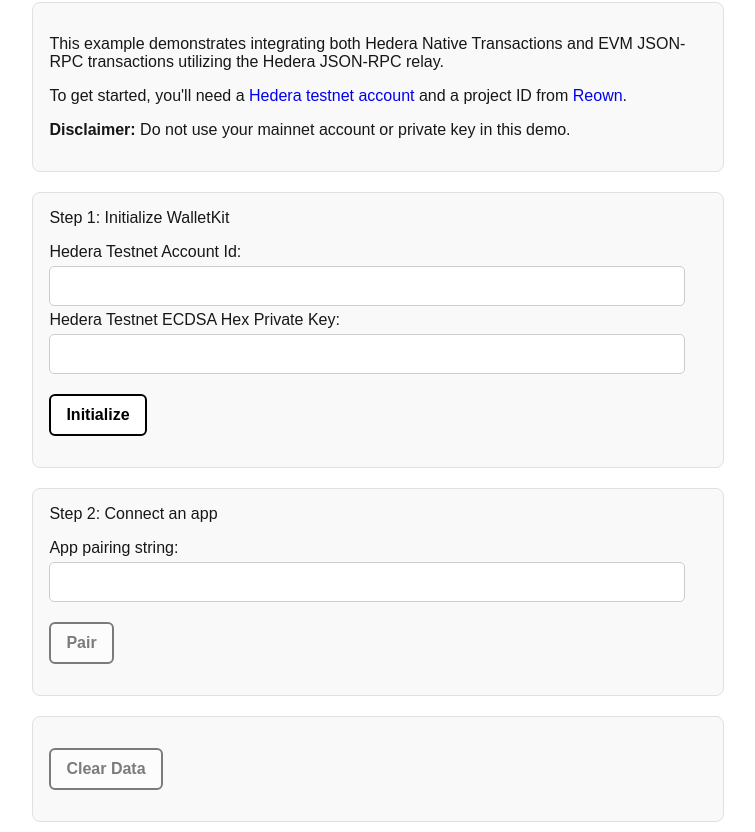
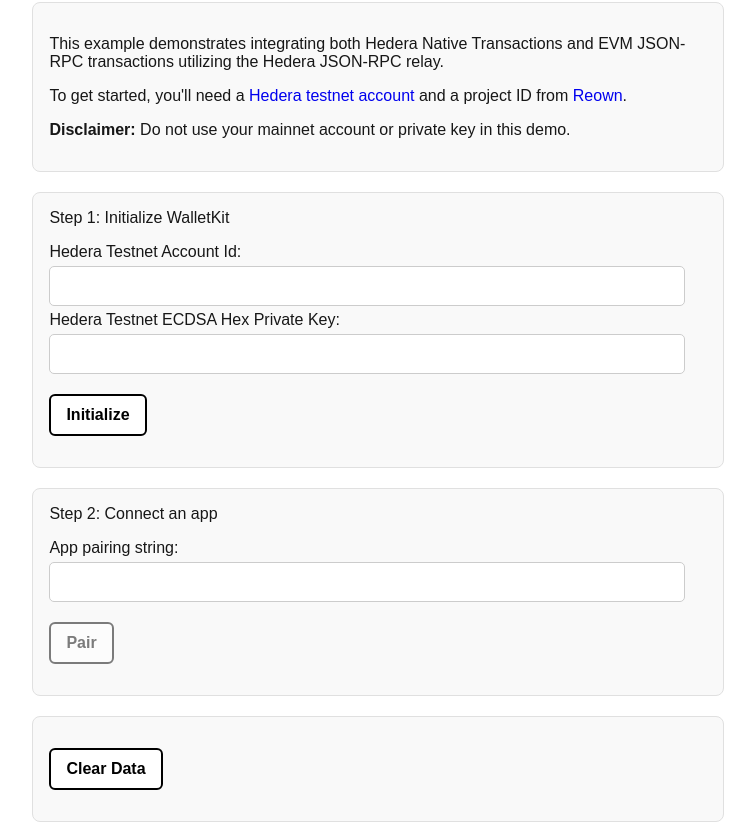
Before and after one commit to hgraph-io/hedera-wallet, a React (Vite) app: page / in a window 1280 px wide. Shown: the part 195-1027 px from the top of the page, without its empty margins (262-1017 px from the left). Built offline with nearby package versions, Linux system fonts and the light colour scheme.

Commit message:
make easier to clear data

```diff
--- a/src/App.tsx
+++ b/src/App.tsx
@@ -107,10 +107,12 @@
       <section>
         <button
           onClick={() => {
+            if (isInitialized) disconnect()
             localStorage.clear()
             sessionStorage.clear()
+            setAccountId('')
+            setPrivateKey('')
           }}
-          disabled={!isInitialized}
         >
           Clear Data
         </button>
```
